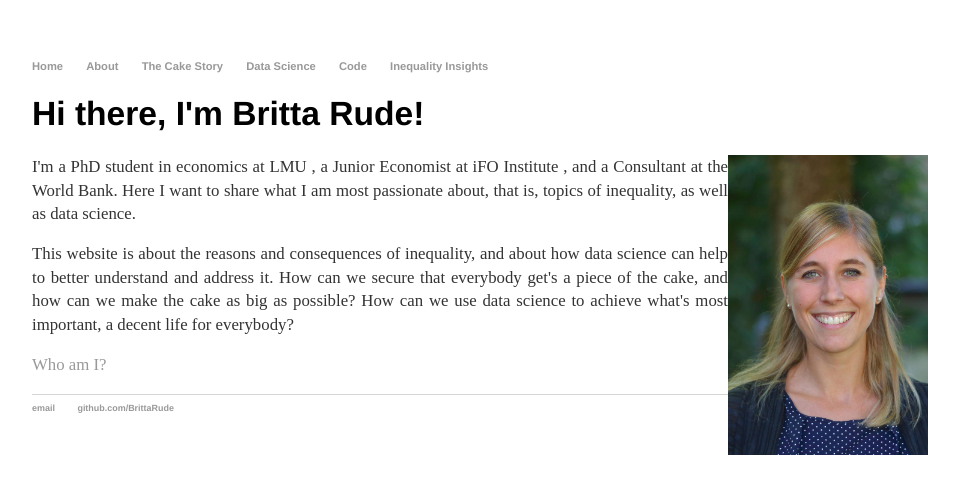
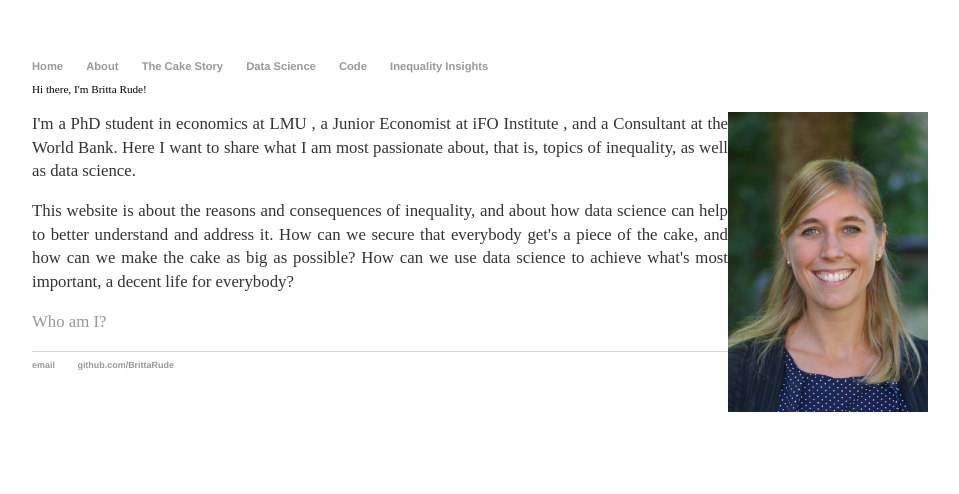
Before and after one commit to BrittaRude/BrittaRude.github.io, a Jekyll site: the page built from index.html, in a window 1280 px wide. Shown: the top 494 px of the page, without its empty margins (160-1119 px from the left). Built offline with Jekyll 4.4.1, drawn with Linux system fonts in a browser that asks for light colours.

Commit message:
Update index.html

```diff
--- a/index.html
+++ b/index.html
@@ -2,13 +2,11 @@
 layout: default
 title: Britta Rude
 ---
-<div class="blurb">
+<div
 	<h1>Hi there, I'm Britta Rude!</h1>
-	<div>
 	<p><img src="images/Foto_BrittaRude.JPG" alt="ProfilePic" align=right width="200"><p>
 	<p>I'm a PhD student in economics at LMU , a Junior Economist at iFO Institute , and a Consultant at the World Bank. Here I want to share what I am most passionate about, that is, topics of inequality, as well as data science.<p>
-	<div>
 
 	<p>This website is about the reasons and consequences of inequality, and about how data science can help to better understand and address it. How can we secure that everybody get's a piece of the cake, and how can we make the cake as big as possible? How can we use data science to achieve what's most important, a decent life for everybody?<p>
 	<p><a href="/about">Who am I?</a></p>
-</div><!-- /.blurb -->
+</div>
```
